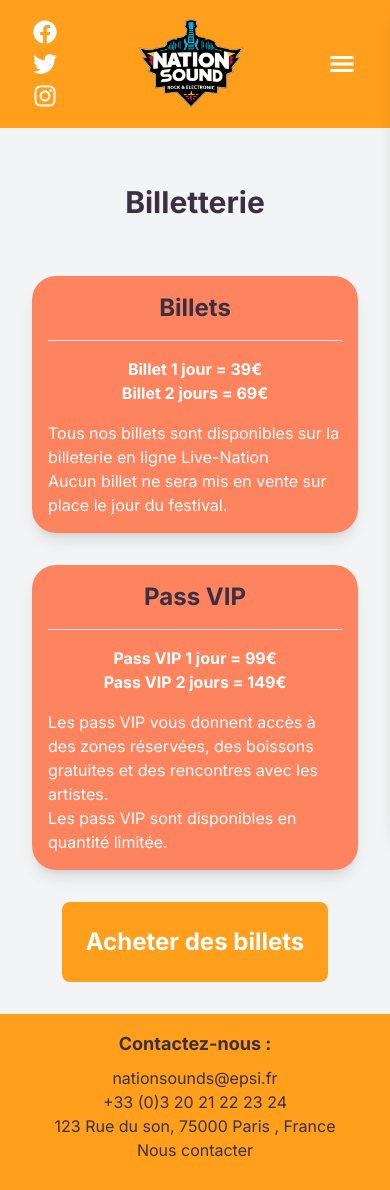
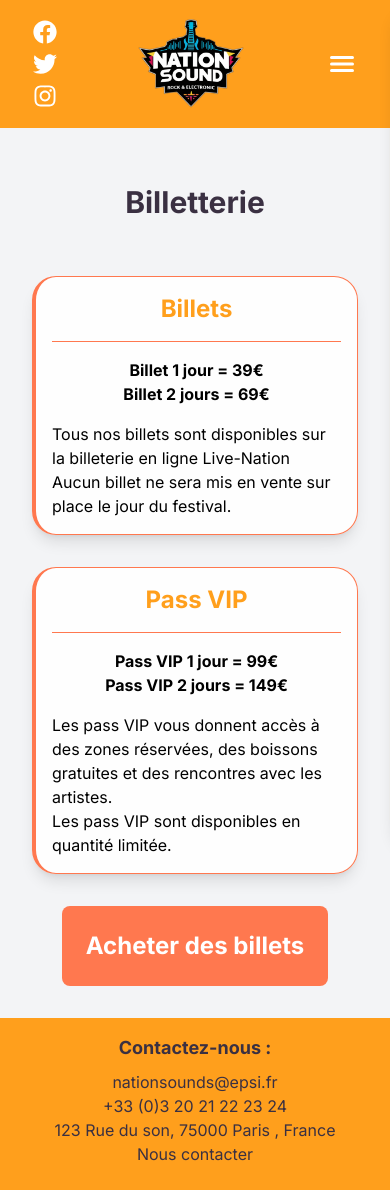
Before and after one commit to RtwinS17/msprperso, a React (Create React App) app in the folder client/: page /billets in a window 390 px wide. Shown: the top 1190 px of the page. Built offline with nearby package versions, Linux system fonts and the light colour scheme.

Commit message:
update : color problem

```diff
--- a/client/src/components/Billetterie/index.jsx
+++ b/client/src/components/Billetterie/index.jsx
@@ -5,25 +5,25 @@ const Billets = () => {
         <div className='flex flex-col items-center p-8'>
 
         <h1 className=' text-darkPurple text-3xl font-bold py-6 mb-8'>Billetterie</h1>
-        <div className='flex flex-col text-white items-center bg-coral bg-opacity-90 md:w-8/12 shadow-lg p-4 rounded-3xl mb-8'>
-            <h2 className='text-darkPurple flex pb-4 font-extrabold text-2xl'>Billets</h2>
-            <hr className="w-full bg-antiFlashWhite"></hr>
+        <div className='flex flex-col items-center bg-white border border-coral border-l-4 bg-opacity-90 md:w-8/12 shadow-lg p-4 rounded-3xl mb-8'>
+            <h2 className='text-orange flex pb-4 font-extrabold text-2xl'>Billets</h2>
+            <hr className="w-full border-coral"></hr>
             <p className="pt-4 font-bold">Billet 1 jour = 39€</p>
             <p className="font-bold">Billet 2 jours = 69€</p>
             <p className="mt-4">Tous nos billets sont disponibles sur la billeterie en ligne Live-Nation <br />
             Aucun billet ne sera mis en vente sur place le jour du festival.  </p>
         </div>
 
-        <div className='flex flex-col text-white items-center bg-coral bg-opacity-90 md:w-8/12 shadow-lg p-4 rounded-3xl mb-8'>
-            <h2 className='text-darkPurple flex pb-4 font-extrabold text-2xl'>Pass VIP</h2>
-            <hr className="w-full bg-antiFlashWhite"></hr>
+        <div className='flex flex-col items-center bg-white border border-coral border-l-4 bg-opacity-90 md:w-8/12 shadow-lg p-4 rounded-3xl mb-8'>
+            <h2 className='text-orange flex pb-4 font-extrabold text-2xl'>Pass VIP</h2>
+            <hr className="w-full border-coral"></hr>
             <p className="pt-4 font-bold">Pass VIP 1 jour = 99€</p>
             <p className="font-bold">Pass VIP 2 jours = 149€</p>
             <p className="mt-4">Les pass VIP vous donnent accès à des zones réservées, des boissons gratuites et des rencontres avec les artistes. <br />
             Les pass VIP sont disponibles en quantité limitée. </p>
             </div>
 
-            <button className='bg-orange text-white text-2xl p-6 rounded-lg hover:bg-darkPurple hover:text-antiFlashWhite font-extrabold'>Acheter des billets</button>
+            <button className='bg-coral text-white text-2xl p-6 rounded-lg hover:bg-darkPurple hover:text-antiFlashWhite font-extrabold'>Acheter des billets</button>
         </div>
     );
 }
--- a/client/src/components/Contact/index.jsx
+++ b/client/src/components/Contact/index.jsx
@@ -33,7 +33,7 @@ const ContactForm = () => {
   };
 
   return (
-    <div className=" w-10/12 mx-auto my-8 bg-white p-6 rounded-lg shadow-md">
+    <div className=" w-10/12 mx-auto my-8 border border-coral border-l-4 bg-white p-6 rounded-lg shadow-md">
       {successMessage && <p className="text-green-500 mb-4">{successMessage}</p>}
       {errorMessage && <p className="text-red-500 mb-4">{errorMessage}</p>}
       <form onSubmit={handleSubmit}>
--- a/client/src/components/Faq/index.jsx
+++ b/client/src/components/Faq/index.jsx
@@ -27,7 +27,7 @@ const FAQ = () => {
         {faqs.map((faq, index) => (
           <li
             key={faq.id}
-            className="border border-coral rounded-lg p-4 shadow-md"
+            className="border bg-white border-coral border-l-4 rounded-lg p-4 shadow-md"
           >
             <div
               className="flex justify-between items-center cursor-pointer"
--- a/client/src/components/Infos/index.jsx
+++ b/client/src/components/Infos/index.jsx
@@ -24,10 +24,10 @@ const Infos = () => {
         {alertes.map((alerte) => (
           <div
             key={alerte.id}
-            className="bg-coral shadow-lg p-4 lg:p-6 rounded-3xl border-l-4 mb-8"
+            className="bg-white border border-coral border-l-4 shadow-lg p-4 lg:p-6 rounded-3xl mb-8"
           >
-            <h3 className="md:text-xl text-center font-semibold">{alerte.acf.titre}</h3>
-            <p className="text-white mt-2 text-sm md:text-base">{alerte.acf.description}</p>
+            <h3 className=" text-orange md:text-xl text-center font-semibold">{alerte.acf.titre}</h3>
+            <p className=" mt-2 text-sm md:text-base">{alerte.acf.description}</p>
           </div>
         ))}
       </div>
```
